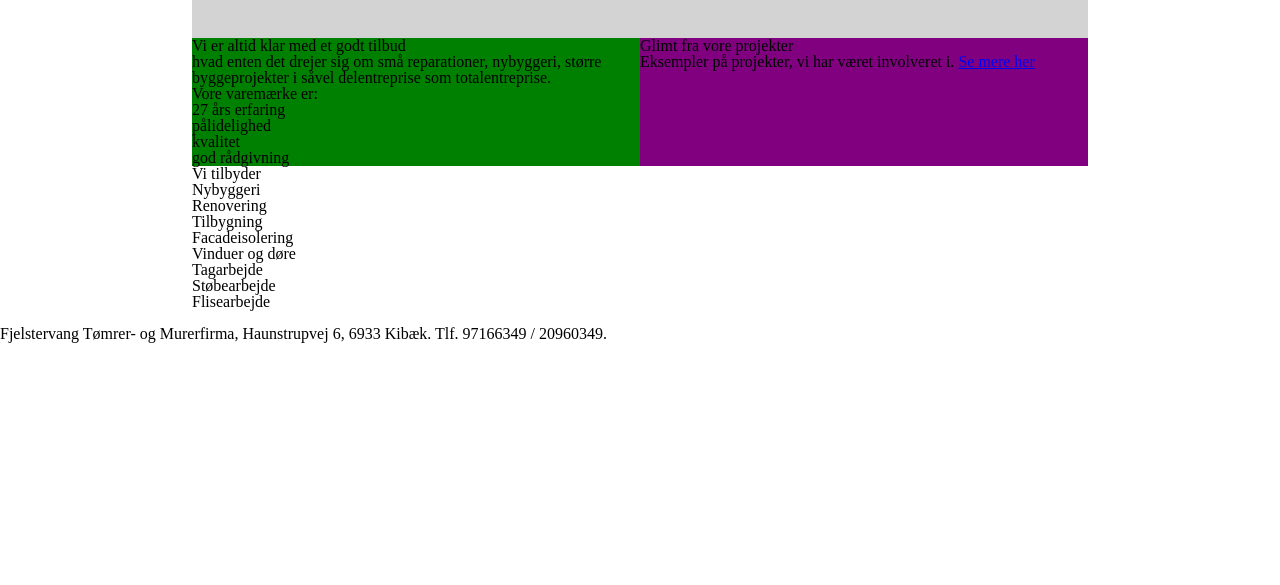
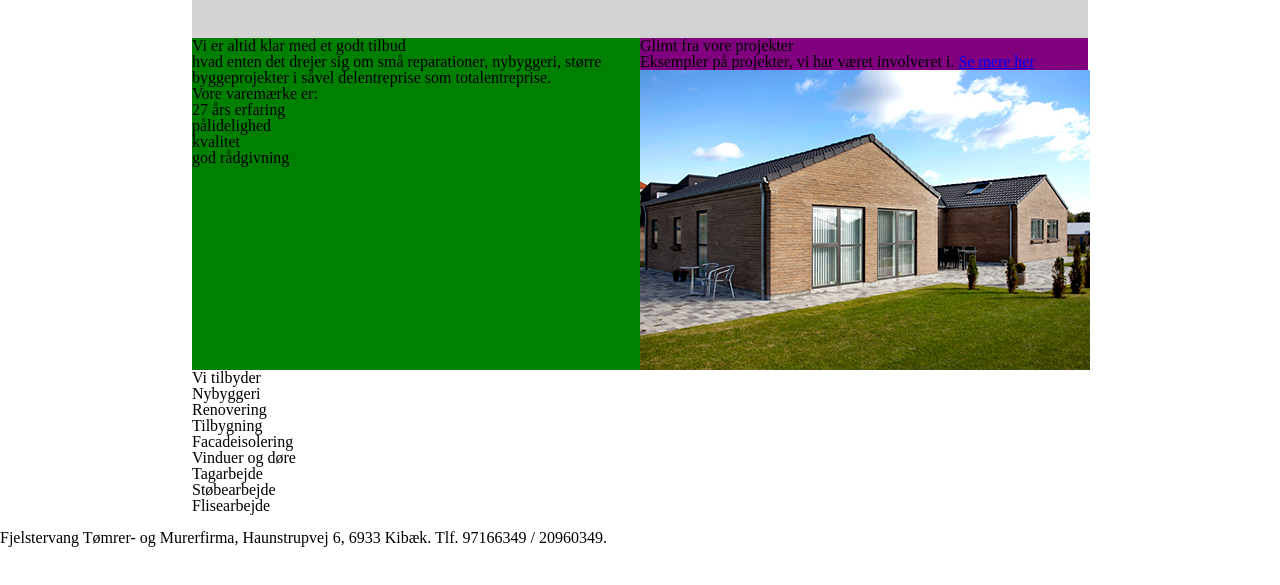
Before and after one commit to vict2996/Eksamen-V2, a plain HTML site: page index.html in a window 1280 px wide. Shown: the part 199-784 px from the top of the page. Drawn offline with nearby package versions, Linux system fonts and the light colour scheme.

Commit message:
+slideshow to rightArticle
added the slideshow for rightArticle

```diff
--- a/index.html
+++ b/index.html
@@ -52,6 +52,15 @@
 		<article id="rightArticle">
 			<h2>Glimt fra vore projekter</h2>
 			<p>Eksempler på projekter, vi har været involveret i. <a href="referencer.html">Se mere her</a></p>
+			<!-- slideshow -->
+			<div class="fadein contentContainer">
+				<img src="images\slideshow\slide1.jpg" alt="slide 1">
+				<img src="images\slideshow\slide2.jpg" alt="slide 2">
+				<img src="images\slideshow\slide3.jpg" alt="slide 3">
+				<img src="images\slideshow\slide4.jpg" alt="slide 4">
+				<img src="images\slideshow\slide5.jpg" alt="slide 5">
+				<img src="images\slideshow\slide6.jpg" alt="slide 6">
+			</div>
 		</article>
 
 		<article id="capabilities">
--- a/js/myScript.js
+++ b/js/myScript.js
@@ -0,0 +1,10 @@
+$(document).ready(function(){
+
+$(".fadein img:gt(0)").hide();
+
+setInterval(function(){
+
+	$(".fadein :first-child").fadeOut(1000).next("img").fadeIn(1000).end().appendTo(".fadein");
+},5000);
+
+});
--- a/scss/myStyles.scss
+++ b/scss/myStyles.scss
@@ -61,6 +61,17 @@ main{
 		background-color:purple;
 		min-width:50%;
 		flex:1;
+		.fadein{
+			position:relative;
+			width:430px;
+			height:300px;
+
+			img{
+				position:absolute;
+				left:0;
+				top:0;
+			}
+		}
 	}
 
 }
```
Also changed, not shown: css/myStyles.css.
